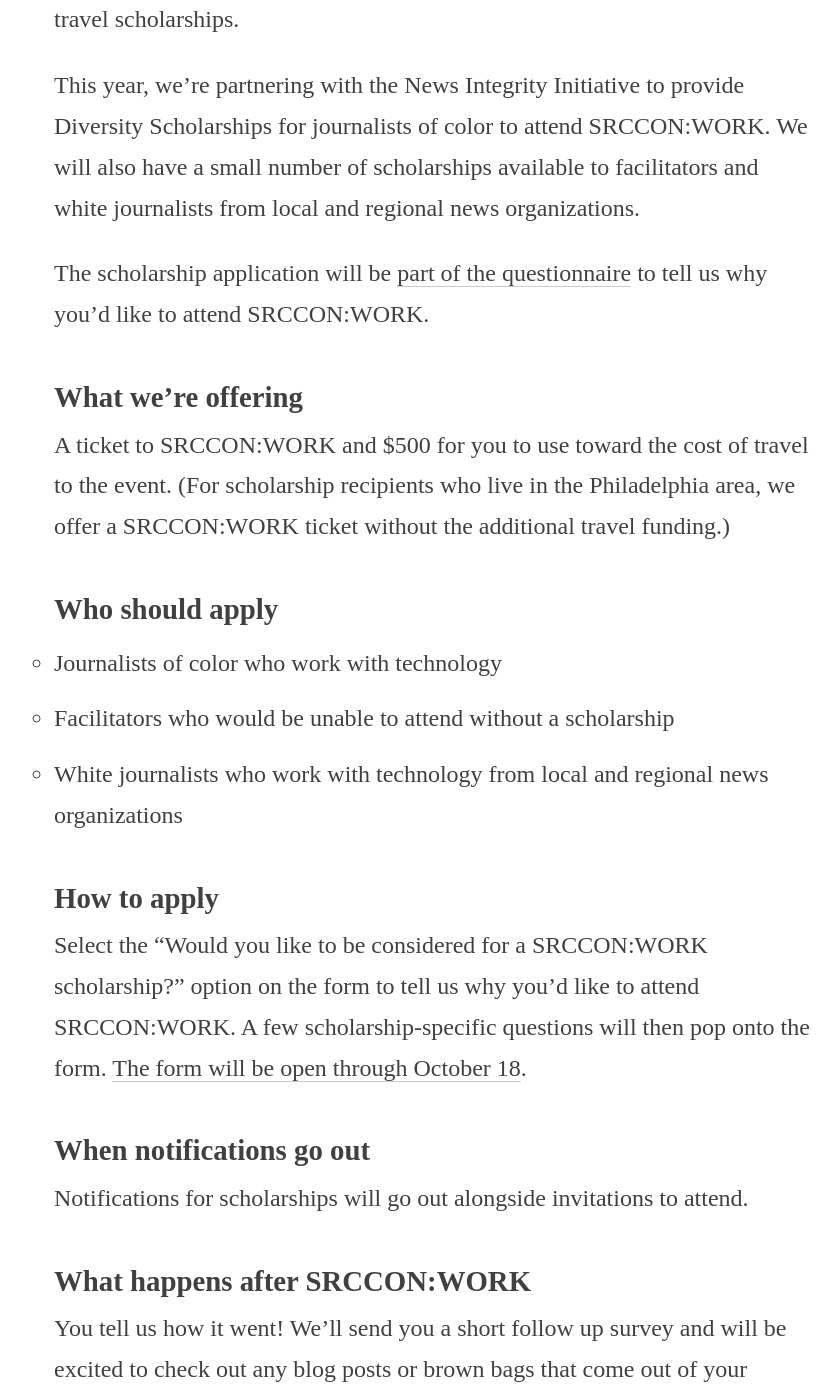
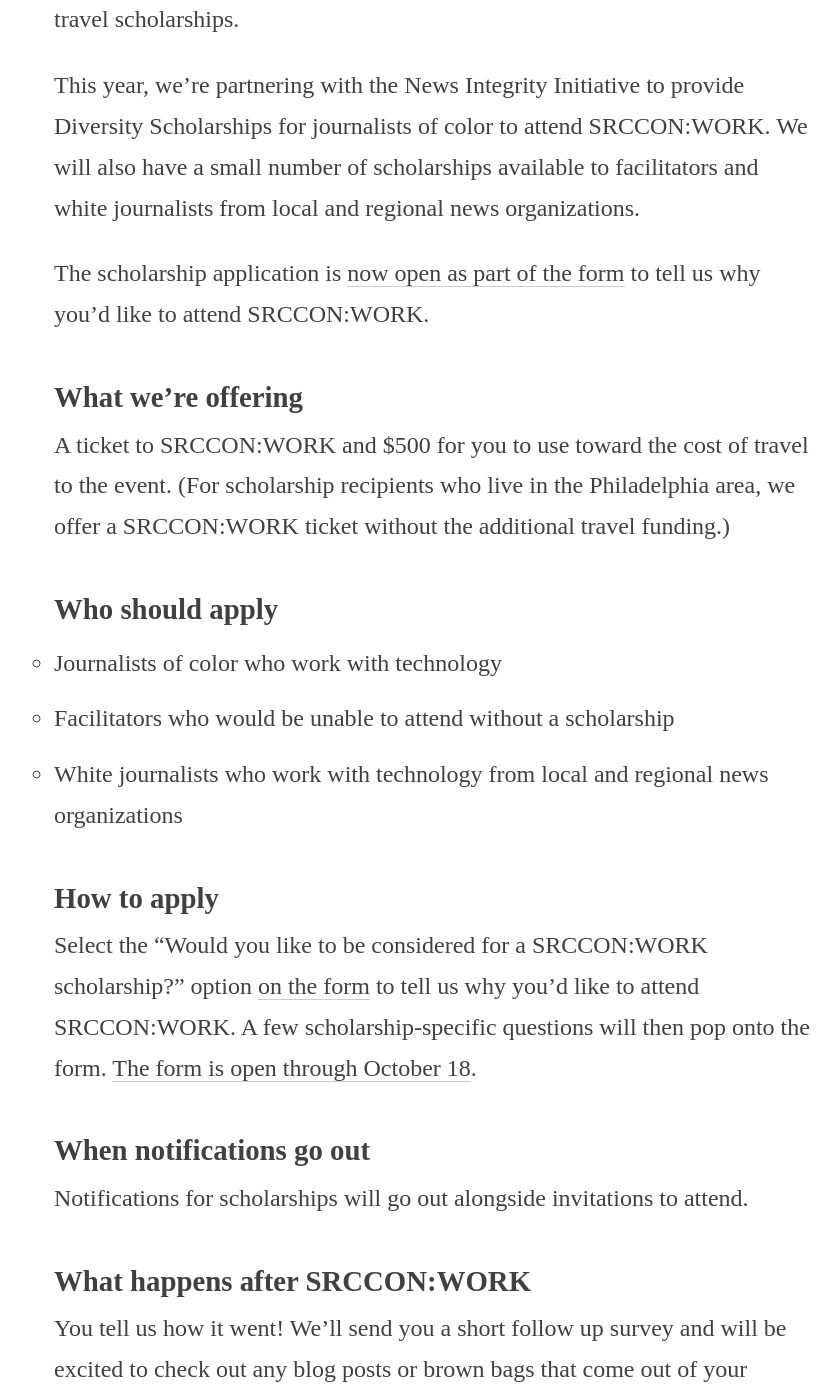
Before and after one commit to OpenNews/srccon-work, a Jekyll site: the page built from scholarships.md, in a window 1280 px wide and 1400 px high, scrolled down 668 px. Shown: the whole window, without its empty margins (206-1046 px from the left). Built offline with Jekyll 4.4.1, drawn with Linux system fonts in a browser that asks for light colours.

Commit message:
updating links

```diff
--- a/scholarships.md
+++ b/scholarships.md
@@ -12,7 +12,7 @@
 
 This year, we're partnering with the News Integrity Initiative to provide Diversity Scholarships for journalists of color to attend SRCCON:WORK. We will also have a small number of scholarships available to facilitators and white journalists from local and regional news organizations.
 
-The scholarship application will be [part of the questionnaire](/attendance_form) to tell us why you'd like to attend SRCCON:WORK.
+The scholarship application is [now open as part of the form](/tickets/attendance_form) to tell us why you'd like to attend SRCCON:WORK.
 
 ## What we&rsquo;re offering
 A ticket to SRCCON:WORK and $500 for you to use toward the cost of travel to the event. (For scholarship recipients who live in the Philadelphia area, we offer a SRCCON:WORK ticket without the additional travel funding.)
@@ -23,7 +23,7 @@
 * White journalists who work with technology from local and regional news organizations
 
 ## How to apply
-Select the "Would you like to be considered for a SRCCON:WORK scholarship?" option on the form to tell us why you'd like to attend SRCCON:WORK. A few scholarship-specific questions will then pop onto the form. [The form will be open through October 18](/attendence_form).
+Select the "Would you like to be considered for a SRCCON:WORK scholarship?" option [on the form](/tickets/attendance_form) to tell us why you'd like to attend SRCCON:WORK. A few scholarship-specific questions will then pop onto the form. [The form is open through October 18](/tickets/attendence_form).
 
 ## When notifications go out
 Notifications for scholarships will go out alongside invitations to attend.
```
